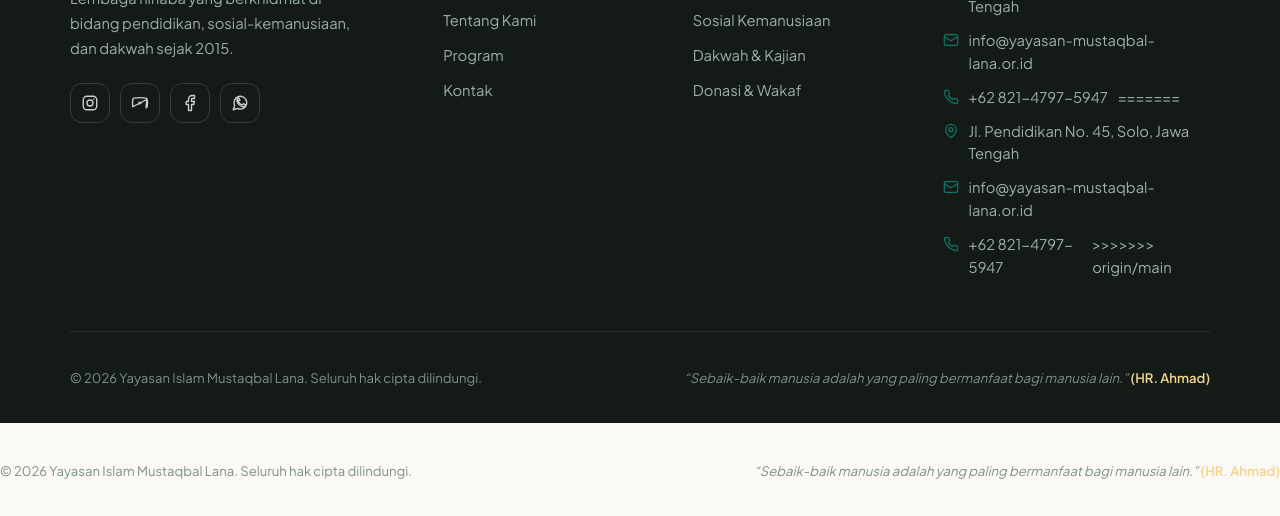
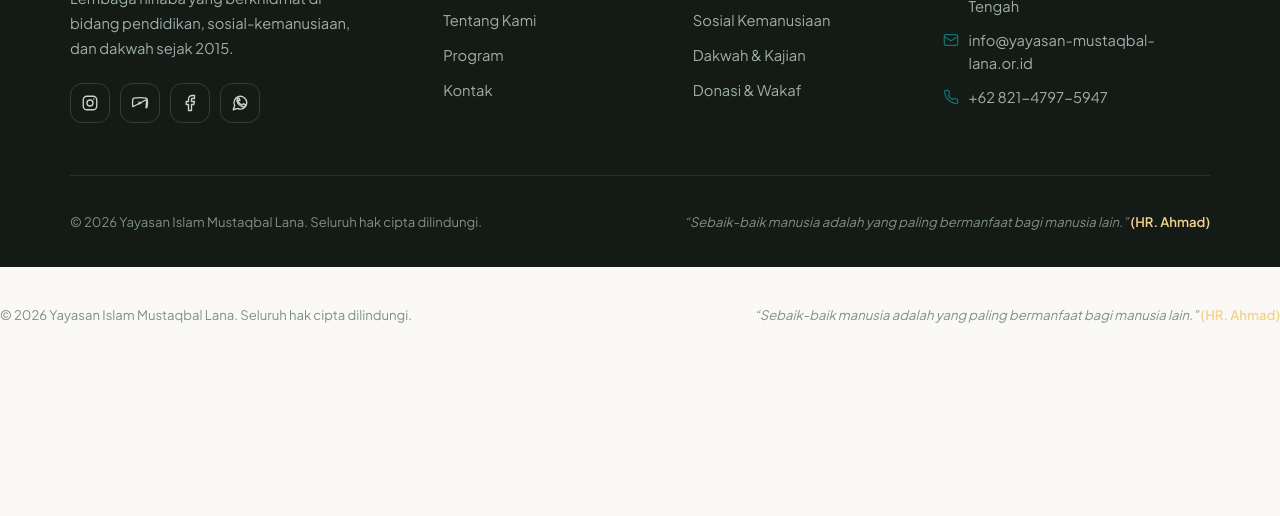
Before and after one commit to azzamamry-lab/YayasanMustLana, a website: page public/donasi.html in a window 1280 px wide. Shown: the part 1100-1616 px from the top of the page. After the commit the page ends 1460 px from the top, so only its background shows below. Drawn offline with Linux system fonts and the light colour scheme; no server answers.

Commit message:
fix: bersihkan marker konflik tersisa di donasi.html

```diff
--- a/public/donasi.html
+++ b/public/donasi.html
@@ -152,19 +152,7 @@
             <li>
               <svg viewBox="0 0 24 24" fill="none" stroke="currentColor" stroke-width="1.8" stroke-linecap="round" stroke-linejoin="round" width="16" height="16"><path d="M22 16.9v3a2 2 0 0 1-2.2 2 19.8 19.8 0 0 1-8.6-3 19.5 19.5 0 0 1-6-6 19.8 19.8 0 0 1-3-8.7A2 2 0 0 1 4.1 2h3a2 2 0 0 1 2 1.7c.1 1 .4 2 .7 2.8a2 2 0 0 1-.5 2.1L8.1 9.9a16 16 0 0 0 6 6l1.3-1.2a2 2 0 0 1 2.1-.5c.9.3 1.9.6 2.8.7a2 2 0 0 1 1.7 2z"/></svg>
               <a href="tel:+6282147975947" data-cms="contact.phone">+62 821-4797-5947</a>
-=======
-            <li>
-              <svg viewBox="0 0 24 24" fill="none" stroke="currentColor" stroke-width="1.8" stroke-linecap="round" stroke-linejoin="round" width="16" height="16"><path d="M20 10c0 6-8 12-8 12s-8-6-8-12a8 8 0 0 1 16 0z"/><circle cx="12" cy="10" r="3" /></svg>
-              Jl. Pendidikan No. 45, Solo, Jawa Tengah
-            </li>
-            <li>
-              <svg viewBox="0 0 24 24" fill="none" stroke="currentColor" stroke-width="1.8" stroke-linecap="round" stroke-linejoin="round" width="16" height="16"><rect x="2" y="4" width="20" height="16" rx="2"/><path d="m2 7 10 6 10-6" /></svg>
-              <a href="mailto:info@yayasan-mustaqbal-lana.or.id">info@yayasan-mustaqbal-lana.or.id</a>
-            </li>
-            <li>
-              <svg viewBox="0 0 24 24" fill="none" stroke="currentColor" stroke-width="1.8" stroke-linecap="round" stroke-linejoin="round" width="16" height="16"><path d="M22 16.9v3a2 2 0 0 1-2.2 2 19.8 19.8 0 0 1-8.6-3 19.5 19.5 0 0 1-6-6 19.8 19.8 0 0 1-3-8.7A2 2 0 0 1 4.1 2h3a2 2 0 0 1 2 1.7c.1 1 .4 2 .7 2.8a2 2 0 0 1-.5 2.1L8.1 9.9a16 16 0 0 0 6 6l1.3-1.2a2 2 0 0 1 2.1-.5c.9.3 1.9.6 2.8.7a2 2 0 0 1 1.7 2z" /></svg>
-              <a href="tel:+6282147975947">+62 821-4797-5947</a>
->>>>>>> origin/main
+
             </li>
           </ul>
         </div>
```
